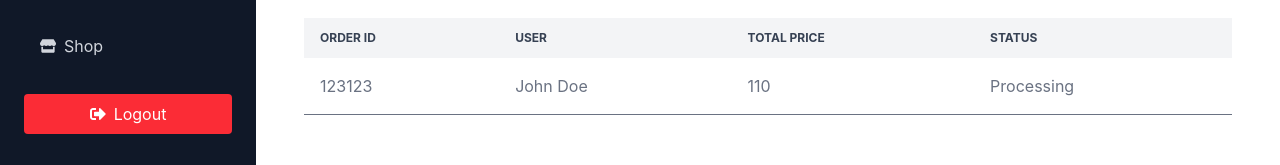
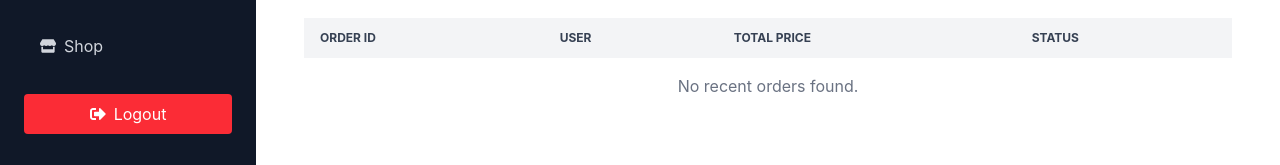
Before and after one commit to krishnagrecha/-mern-project, a React app in the folder frontend/: page /admin in a window 1280 px wide. Shown: the part 278-443 px from the top of the page. Built offline with nearby package versions, Linux system fonts and the light colour scheme; sample sign-in values are in the browser's storage; the HTML template or start-up script is replaced by a standard one.

Commit message:
added protected routes

```diff
--- a/frontend/src/App.jsx
+++ b/frontend/src/App.jsx
@@ -26,8 +26,9 @@ import ProductManagement from "./components/Admin/ProductManagement";
 import EditProductPage from "./components/Admin/EditProductPage";
 import OrderManagement from "./components/Admin/OrderManagement";
 
-import {Provider} from 'react-redux';
-import store from './redux/store';
+import { Provider } from "react-redux";
+import store from "./redux/store";
+import ProtectedRoute from "./components/Common/ProtectedRoutes";
 
 const App = () => {
   return (
@@ -44,7 +45,10 @@ const App = () => {
             <Route path="login" element={<Login />} />
             <Route path="register" element={<Register />} />
             <Route path="profile" element={<Profile />} />
-          <Route path="collections/:collection" element={<CollectionPage />} />
+            <Route
+              path="collections/:collection"
+              element={<CollectionPage />}
+            />
             <Route path="product/:id" element={<ProductDetails />} />
             <Route path="checkout" element={<Checkout />} />
             <Route
@@ -55,7 +59,14 @@ const App = () => {
             <Route path="my-orders" element={<MyOrdersPage />} />
           </Route>
 
-        <Route path="/admin" element={<AdminLayout />}>
+          <Route
+            path="/admin"
+            element={
+              <ProtectedRoute role="admin">
+                <AdminLayout />
+              </ProtectedRoute>
+            }
+          >
             <Route index element={<AdminHomePage />} />
             <Route path="users" element={<UserManageMent />} />
             <Route path="products" element={<ProductManagement />} />
--- a/frontend/src/components/Common/Navbar.jsx
+++ b/frontend/src/components/Common/Navbar.jsx
@@ -14,6 +14,7 @@ const Navbar = () => {
   const [drawerOpen, setDrawerOpen] = useState(false);
   const [navDrawerOpen, setNavDrawerOpen] = useState(false);
   const { cart } = useSelector((state) => state.cart);
+  const { user } = useSelector((state) => state.auth);
 
   const cartItemCount =
     cart?.products?.reduce((total, product) => total + product.quantity, 0) ||
@@ -64,12 +65,14 @@ const Navbar = () => {
         </div>
         {/* Right - Icons */}
         <div className="flex items-center space-x-4 ">
+          {user && user.role === "admin" && (
             <Link
               to="/admin"
               className="block bg-black px-2 rounded text-sm text-white"
             >
               Admin
             </Link>
+          )}
           <Link to="/profile" className="hover:text-black">
             <HiOutlineUser className="h-6 w-6 text-gray-700" />
           </Link>
--- /dev/null
+++ b/frontend/src/components/Common/ProtectedRoutes.jsx
@@ -0,0 +1,13 @@
+import { useSelector } from "react-redux";
+import { Navigate } from "react-router-dom";
+
+const ProtectedRoute = ({ children, role }) => {
+  const { user } = useSelector((state) => state.auth);
+
+  if (!user || (role && user.role !== role)) {
+    return <Navigate to="/login" replace />;
+  }
+
+  return children;
+};
+export default ProtectedRoute;
--- a/frontend/src/pages/AdminHomePage.jsx
+++ b/frontend/src/pages/AdminHomePage.jsx
@@ -1,18 +1,22 @@
+import { useDispatch, useSelector } from "react-redux";
 import { Link } from "react-router-dom";
 
 const AdminHomePage = () => {
-  // This data is not used yet, but that's okay.
-  const orders = [
-    {
-      _id: 123123,
-      user: {
-        name: "John Doe",
-      },
-      totalPrice: 110,
-      status: "Processing",
-    },
+  const dispatch = useDispatch();
+  const {
+    products,
+    loading: productsLoading,
+    error: productsError,
+  } = useSelector((state) => state.adminProducts);
+  const {
+    orders,
+    totalOrders,
+    totalSales,
+    loading: ordersLoading,
+    error: ordersError,
+  } = useSelector((state) => state.adminOrders);
 
-  ];
+
 
   return (
     <div className="max-w-7xl mx-auto p-6">
```
Lines whose indentation alone changed are shown as unchanged.
